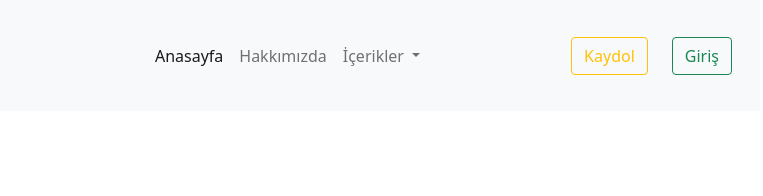
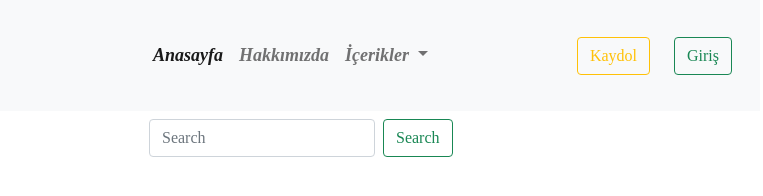
Before and after one commit to doganayturgut/alisverisDunyasi, a plain HTML site: page index.html in a window 1280 px wide. Shown: the full height of the page, 328-1091 px from the left. Drawn offline with Linux system fonts and the light colour scheme.

Commit message:
search bölümü eklendi

```diff
--- a/index.html
+++ b/index.html
@@ -11,7 +11,7 @@
 </head>
 
 <body>
-    <div class="content">
+    <div class="content font">
         <nav class="navbar navbar-expand-lg navbar-light bg-light">
             <div class="container-fluid">
                 <a class="navbar-brand" href="#">
@@ -50,10 +50,17 @@
                 <button type="button" class="btn btn-outline-success m-3">Giriş</button>
             </div>
         </nav>
+        <div>
+            <nav class="navbar navbar-light bg-white">
+                <div class="container-fluid search">
+                  <form class="d-flex">
+                    <input class="form-control me-2" type="search" placeholder="Search" aria-label="Search">
+                    <button class="btn btn-outline-success" type="submit">Search</button><hr>
+                  </form>
+                </div>
+              </nav>
+        </div>
     </div>
-
-
-
     <script src="bootstrap.js"></script>
 </body>
 
--- a/style.css
+++ b/style.css
@@ -7,3 +7,16 @@
     margin-left: 15%;
     margin-right: 15%;
 }
+
+.font{
+    font-size: large;
+    font-family: 'Times New Roman', Times, serif;
+    font-weight: bold;
+    font-style: italic;
+}
+
+.search{
+    width: 350px;
+    align-items: center;
+    justify-content: center;
+}
```
